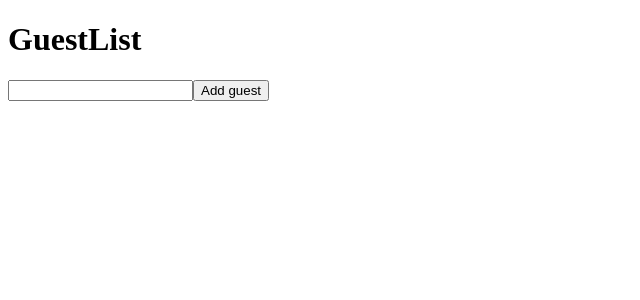
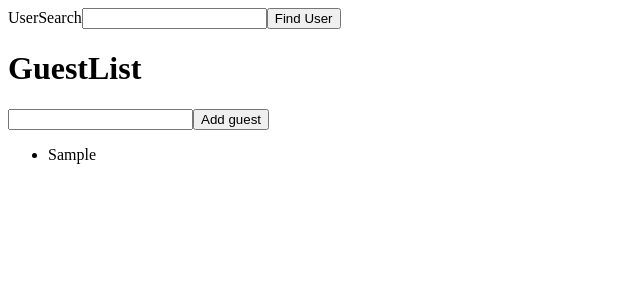
Before and after one commit to mendo94/rts, a React (Create React App) app: page / in a window 1280 px wide. Both pictures are taken after typing "Sample" into the empty fields and a click on the button "Add guest". Shown: the top 300 px of the page, without its empty margins (0-640 px from the left). Built offline with nearby package versions, Linux system fonts and the light colour scheme.

Commit message:
type unions in state

```diff
--- a/src/index.tsx
+++ b/src/index.tsx
@@ -2,6 +2,7 @@
 import ReactDOM from "react-dom/client";
 import { Parent } from "./props/Parent";
 import GuestList from "./state/GuestList";
+import UserSearch from "./state/UserSearch";
 
 // 2) Get a reference to the div with ID root
 const el = document.getElementById("root");
@@ -13,6 +14,7 @@
 const App = () => {
   return (
     <div>
+      <UserSearch />
       <GuestList />
     </div>
   );
--- a/src/state/GuestList.tsx
+++ b/src/state/GuestList.tsx
@@ -1,3 +1,4 @@
+import { link } from "fs";
 import React, { useState } from "react";
 
 const GuestList: React.FC = () => {
@@ -15,6 +16,11 @@
       <h1>GuestList</h1>
       <input value={name} onChange={(e) => setName(e.target.value)} />
       <button onClick={onClick}>Add guest</button>
+      <ul>
+        {guests.map((guest) => (
+          <li key={guest}>{guest}</li>
+        ))}
+      </ul>
     </div>
   );
 };
--- /dev/null
+++ b/src/state/UserSearch.tsx
@@ -0,0 +1,33 @@
+import React, { useState } from "react";
+
+const users = [
+  { name: "Sarah", age: 20 },
+  { name: "Alex", age: 30 },
+  { name: "Troy", age: 40 },
+];
+
+const UserSearch: React.FC = () => {
+  const [name, setName] = useState("");
+  const [user, setUser] = useState<{ name: string; age: number } | undefined>();
+
+  const onClick = () => {
+    const foundUser = users.find((user) => {
+      return user.name === name;
+    });
+    setUser(foundUser);
+  };
+
+  return (
+    <div>
+      UserSearch
+      <input value={name} onChange={(e) => setName(e.target.value)} />
+      <button onClick={onClick}>Find User</button>
+      <div>
+        {user && user.name}
+        {user && user.age}
+      </div>
+    </div>
+  );
+};
+
+export default UserSearch;
```
